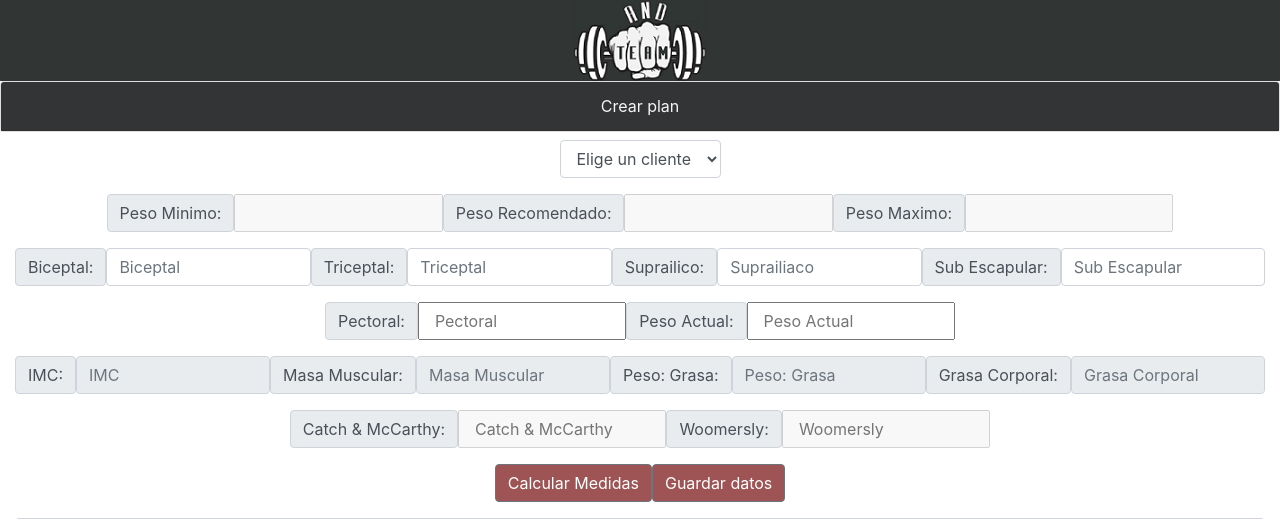
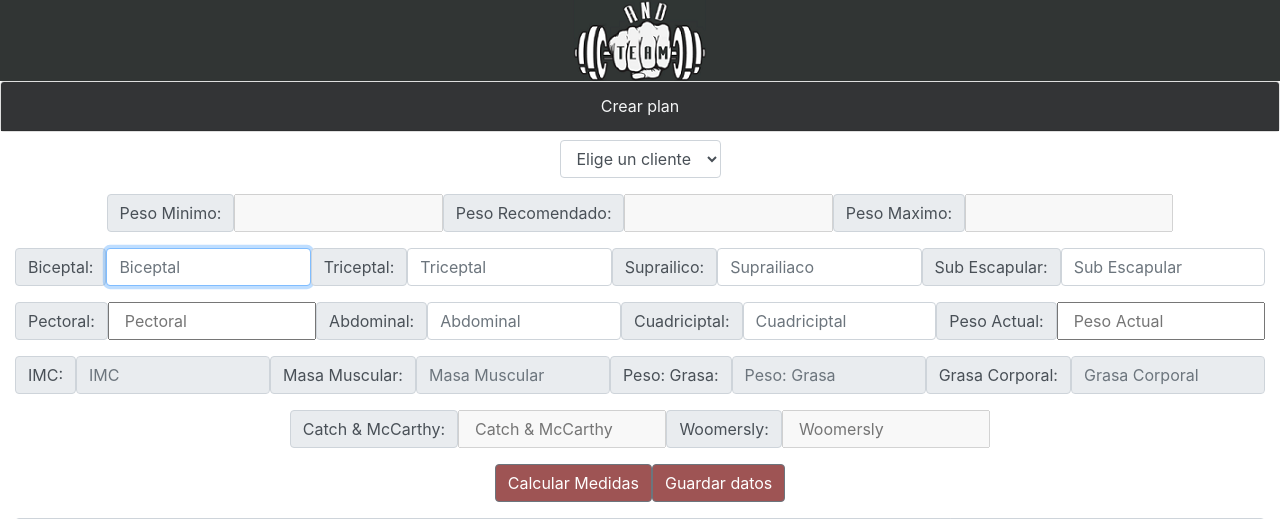
Before and after one commit to DavidEchartea/AndTeamProyecto, a PHP site: page /crearplan.php in a window 1280 px wide. Shown: the part 76-595 px from the top of the page. Run offline with PHP 8.4, Linux system fonts and the light colour scheme; the visitor is signed in with stand-in values (Sample User, id 1); data that the repository does not hold is empty.

Commit message:
arreglando mi cagazon xdd

```diff
--- a/crearplan.php
+++ b/crearplan.php
@@ -166,28 +166,34 @@
       ";?>
     </div>
   <div class='my-3 d-flex justify-content-center'>
-
+    <input type="hidden" name="" id="resultadoPliegues">
     <div class='input-group-text'>Biceptal: </div>
-    <input type="text" class="form-control" id="txtBiceptal" name="txtBiceptal" placeholder="Biceptal" required>
+    <input type="text" class="form-control" id="txtBiceptal" name="txtBiceptal" placeholder="Biceptal" autofocus required>
 
     <div class='input-group-text'>Triceptal: </div>
-    <input type="text" class="form-control" id="txtTriceptal" name="txtTriceptal" placeholder="Triceptal">
+    <input type="text" class="form-control" id="txtTriceptal" name="txtTriceptal" placeholder="Triceptal" required>
 
     <div class='input-group-text'>Suprailico: </div>
-    <input type="text" class="form-control" id="txtSupra" name="txtSupra"placeholder="Suprailiaco">
+    <input type="text" class="form-control" id="txtSupra" name="txtSupra"placeholder="Suprailiaco" required>
 
     <div class='input-group-text'>Sub Escapular: </div>
-    <input type="text" class="form-control" id="txtsubEscapular" name="txtsubEscapular"placeholder="Sub Escapular">
+    <input type="text" class="form-control" id="txtsubEscapular" name="txtsubEscapular"placeholder="Sub Escapular" required>
 
   </div>
 
   <div class='my-3 d-flex justify-content-center'>
 
     <div class='input-group-text'>Pectoral: </div>
-    <input type="text" class="col-sm-2" id="txtPectoral"name="txtPectoral" placeholder="Pectoral">
+    <input type="text" class="col-sm-2" id="txtPectoral"name="txtPectoral" placeholder="Pectoral" required >
+
+    <div class='input-group-text'>Abdominal: </div>
+    <input type="text" class="form-control" id="txtAbdominal" name="txtAbdominal"placeholder="Abdominal" required>
+
+    <div class='input-group-text'>Cuadriciptal: </div>
+    <input type="text" class="form-control" id="txtCuadriciptal" name="txtCuadriciptal"placeholder="Cuadriciptal" required>
 
     <div class='input-group-text'>Peso Actual: </div>
-    <input type="text" class="col-sm-2" id="txtPesoAct" name="txtPesoAct"placeholder="Peso Actual">
+    <input type="text" class="col-sm-2" id="txtPesoAct" name="txtPesoAct"placeholder="Peso Actual" required>
 
   </div>
 
```
